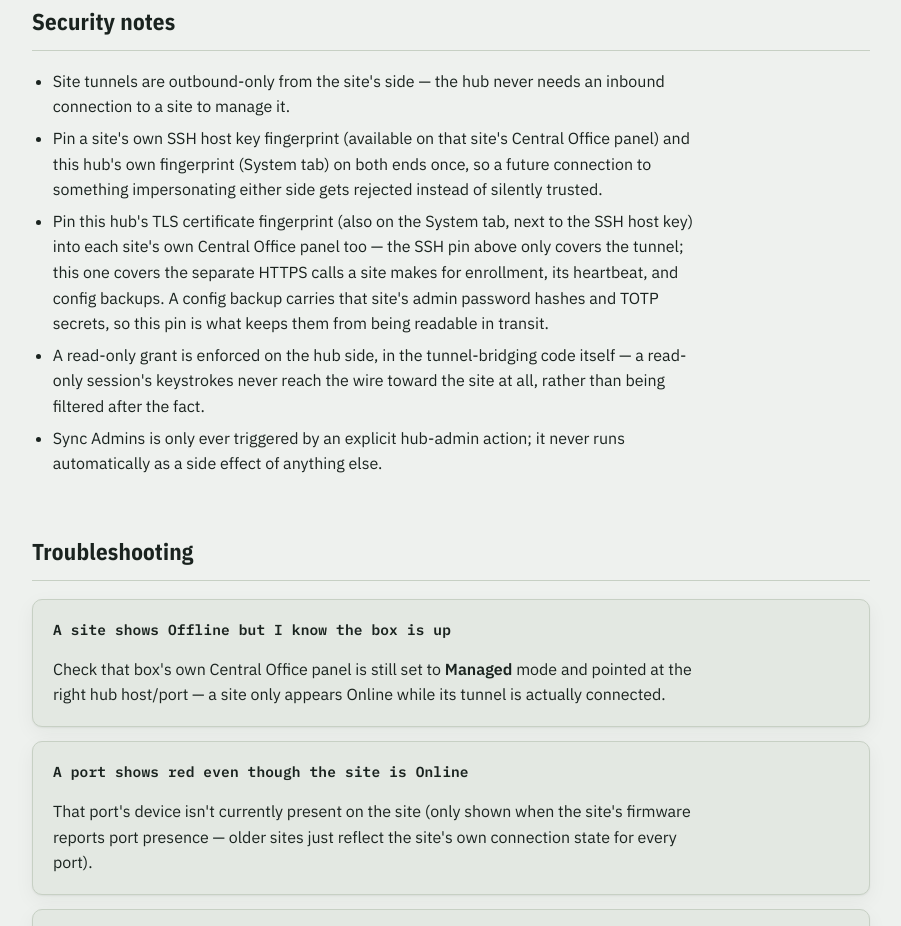
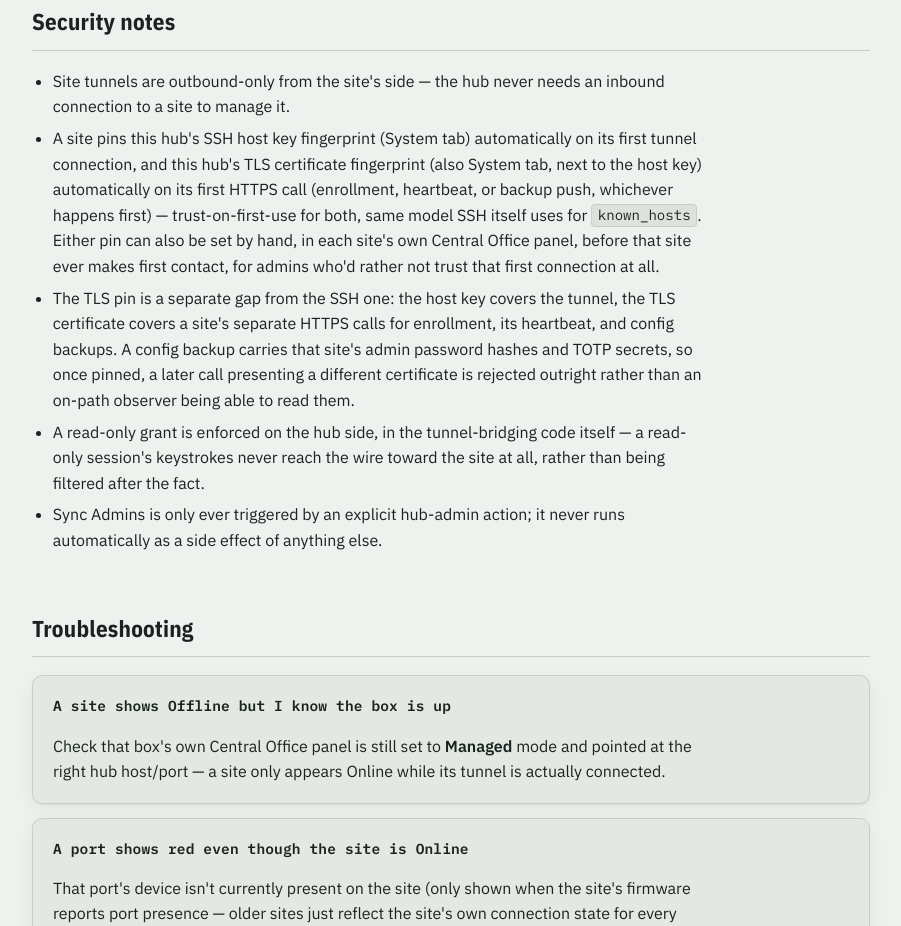
Before and after one commit to TerryHenry/central-office-hub, a website: page HANDBOOK.html in a window 1280 px wide. Shown: the part 10296-11222 px from the top of the page, without its empty margins (328-1229 px from the left). Drawn offline with nearby package versions, Linux system fonts and the light colour scheme.

Commit message:
Document TLS certificate auto-pinning to match the SSH host key note

```diff
--- a/HANDBOOK.html
+++ b/HANDBOOK.html
@@ -679,8 +679,8 @@
       <h2>Security notes</h2>
       <ul>
         <li>Site tunnels are outbound-only from the site's side &mdash; the hub never needs an inbound connection to a site to manage it.</li>
-        <li>Pin a site's own SSH host key fingerprint (available on that site's Central Office panel) and this hub's own fingerprint (System tab) on both ends once, so a future connection to something impersonating either side gets rejected instead of silently trusted.</li>
-        <li>Pin this hub's TLS certificate fingerprint (also on the System tab, next to the SSH host key) into each site's own Central Office panel too &mdash; the SSH pin above only covers the tunnel; this one covers the separate HTTPS calls a site makes for enrollment, its heartbeat, and config backups. A config backup carries that site's admin password hashes and TOTP secrets, so this pin is what keeps them from being readable in transit.</li>
+        <li>A site pins this hub's SSH host key fingerprint (System tab) automatically on its first tunnel connection, and this hub's TLS certificate fingerprint (also System tab, next to the host key) automatically on its first HTTPS call (enrollment, heartbeat, or backup push, whichever happens first) &mdash; trust-on-first-use for both, same model SSH itself uses for <code>known_hosts</code>. Either pin can also be set by hand, in each site's own Central Office panel, before that site ever makes first contact, for admins who'd rather not trust that first connection at all.</li>
+        <li>The TLS pin is a separate gap from the SSH one: the host key covers the tunnel, the TLS certificate covers a site's separate HTTPS calls for enrollment, its heartbeat, and config backups. A config backup carries that site's admin password hashes and TOTP secrets, so once pinned, a later call presenting a different certificate is rejected outright rather than an on-path observer being able to read them.</li>
         <li>A read-only grant is enforced on the hub side, in the tunnel-bridging code itself &mdash; a read-only session's keystrokes never reach the wire toward the site at all, rather than being filtered after the fact.</li>
         <li>Sync Admins is only ever triggered by an explicit hub-admin action; it never runs automatically as a side effect of anything else.</li>
       </ul>
```
